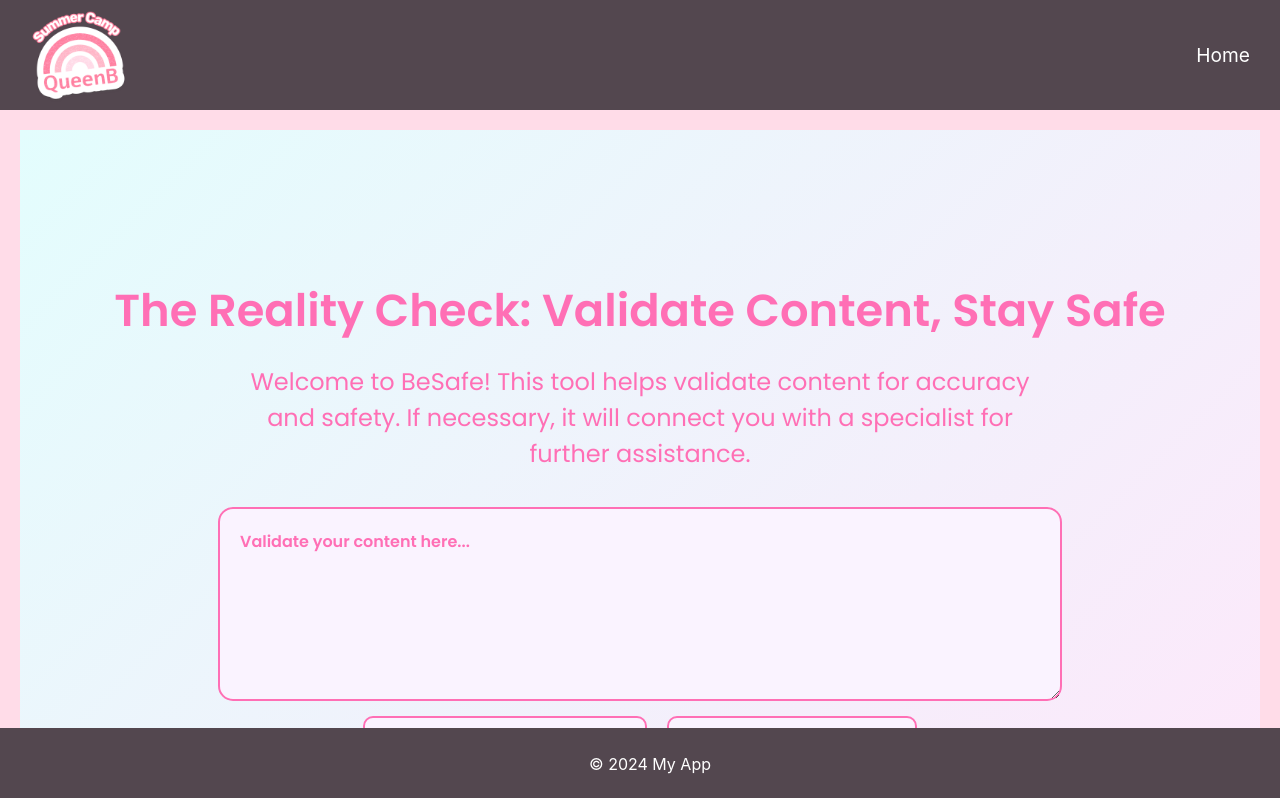
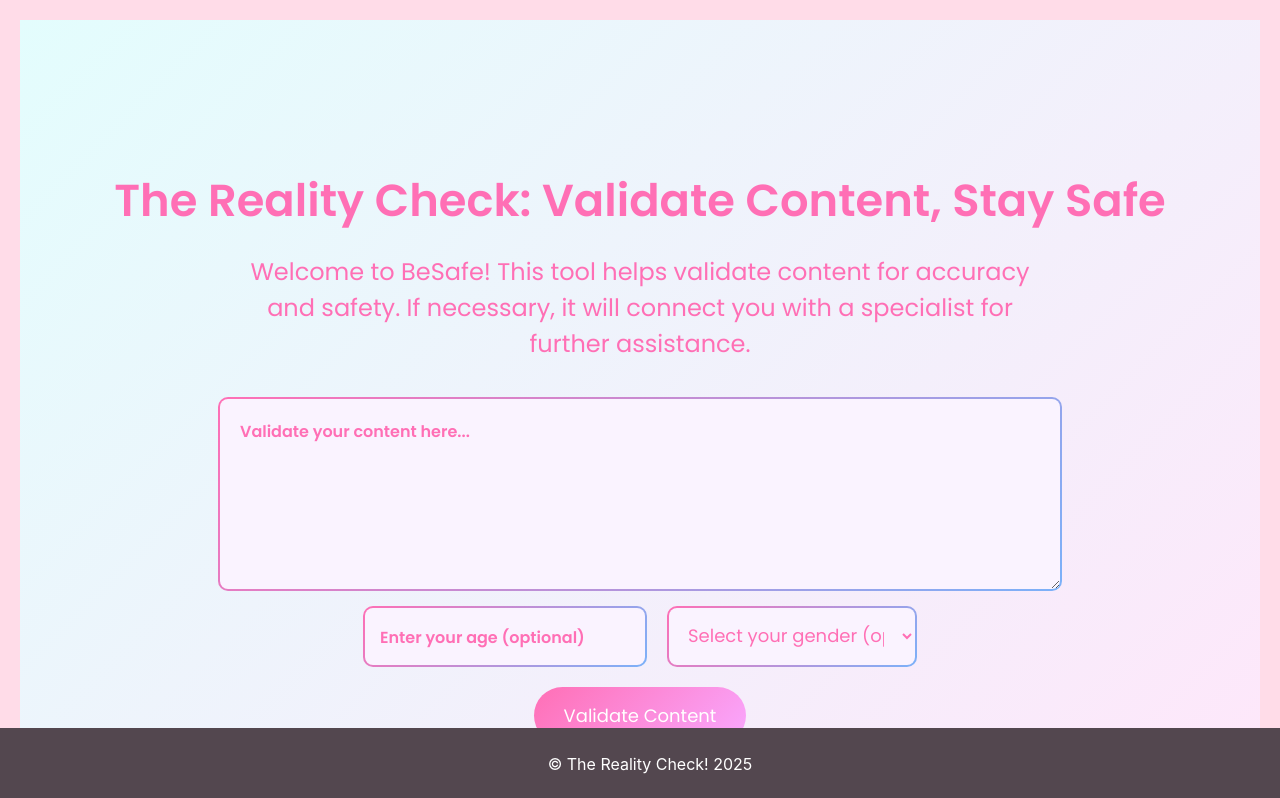
Before and after one commit to netayaar123/Hackathon, a React (Vite) app in the folder client/: page / in a window 1280 px wide. Shown: the top 798 px of the page. Built offline with nearby package versions, Linux system fonts and the light colour scheme.

Commit message:
loading animation

```diff
--- a/client/src/App.jsx
+++ b/client/src/App.jsx
@@ -8,19 +8,13 @@
   return (
     <BrowserRouter>
       <div className={styles.app}>
-        <header className={styles.appHeader}>
-          <img src={projectLogo} alt="Logo" className={styles.appLogo} />
-          <nav className={styles.appNav}>
-            <Link to="/" className={styles.appLink}>Home</Link>
-          </nav>
-        </header>
         <main className={styles.main}>
           <Routes>
             <Route path="/" element={<Home />} />
           </Routes>
         </main>
         <footer className={styles.footer}>
-          <p>&copy; 2024 My App</p>
+          <p>&copy; The Reality Check! 2025 </p>
         </footer>
       </div>
     </BrowserRouter>
--- a/client/src/pages/HomePage/Home.module.css
+++ b/client/src/pages/HomePage/Home.module.css
@@ -7,7 +7,7 @@
   justify-content: center;
   padding: 20px;
   text-align: center;
-  font-family: 'Roboto', sans-serif;
+  font-family: 'Poppins', sans-serif;
 }
 
 .headline {
@@ -176,7 +176,6 @@
   font-family: 'Poppins', sans-serif;
   font-size: 16px;
 }
-
 @keyframes loadingAnimation {
   0% {
     background-color: #FF6FB5; /* Pink */
@@ -192,10 +191,66 @@
   }
 }
 
-.loading-indicator {
-  width: 50px; /* Width of the loading element */
-  height: 50px; /* Height of the loading element */
-  border-radius: 50%; /* Make it a circle */
-  animation: loadingAnimation 1s infinite ease-in-out; /* Apply the animation */
-  margin: 20px auto; /* Center it */
+.loadingOverlay {
+  position: fixed;
+  top: 0;
+  left: 0;
+  width: 100%;
+  height: 100%;
+  background: rgba(255, 255, 255, 0.8); /* Light overlay background */
+  display: flex;
+  align-items: center;
+  justify-content: center;
+  z-index: 1000; /* Ensure it is above other elements */
 }
+
+.loadingSpinner {
+  width: 50px;
+  height: 50px;
+  border-radius: 50%; /* Circle shape */
+  animation: loadingAnimation 1s infinite ease-in-out; /* Pulsing animation */
+}
+/* Gradient border for input and textarea */
+.input,
+.textarea {
+  border: 2px solid transparent; /* Transparent border for gradient background */
+  border-radius: 10px;
+  background-image: linear-gradient(#FAF3FF, #FAF3FF), linear-gradient(135deg, #FF6FB5, #7BB1F9);
+  background-origin: border-box;
+  background-clip: padding-box, border-box;
+}
+
+.textareaSmall {
+  border: 2px solid transparent; /* Transparent border for gradient background */
+  border-radius: 10px;
+  background-image: linear-gradient(#FAF3FF, #FAF3FF), linear-gradient(135deg, #FF6FB5, #7BB1F9);
+  background-origin: border-box;
+  background-clip: padding-box, border-box;
+}
+
+/* Placeholder styling for matching gradient */
+.input::placeholder,
+.textarea::placeholder {
+  color: #FF6FB5;
+  font-weight: 600;
+  font-family: 'Poppins', sans-serif;
+  font-size: 16px;
+}
+
+
+.responseBox {
+  max-width: 900px;
+  width: 100%;
+  max-height: calc(100vh - 150px); /* Subtract fixed padding from viewport height */
+  overflow-y: auto; /* Scroll if content exceeds max height */
+  padding: 20px;
+  background: #DFF6FF;
+  border: 2px solid #4A90E2;
+  border-radius: 20px;
+  font-family: 'Poppins', sans-serif;
+  font-size: 18px; /* Slightly smaller font for larger content */
+  line-height: 1.6;
+  color: #004E75;
+  text-align: left;
+  box-shadow: 0 6px 12px rgba(0, 0, 0, 0.15);
+}
--- a/client/src/pages/HomePage/HomePage.jsx
+++ b/client/src/pages/HomePage/HomePage.jsx
@@ -1,5 +1,5 @@
-import styles from './Home.module.css';
-import { useEffect, useState } from "react";
+import React, { useEffect, useState } from "react";
+import styles from "./Home.module.css";
 import axiosInstance from "../../services/api";
 
 const Home = () => {
@@ -9,9 +9,24 @@
   const [userContent, setUserContent] = useState(""); // Tracks user input content
   const [isLoading, setIsLoading] = useState(false); // Tracks loading state
 
-  // Set the page title
   useEffect(() => {
     document.title = "The Reality Check: Validate Content";
+  }, []);
+
+  // Parallax scrolling effect
+  useEffect(() => {
+    const handleScroll = () => {
+      const elements = document.querySelectorAll(`.${styles.parallax}`);
+      elements.forEach((el) => {
+        const rect = el.getBoundingClientRect();
+        if (rect.top < window.innerHeight - 100) {
+          el.classList.add(styles.visible);
+        }
+      });
+    };
+
+    window.addEventListener("scroll", handleScroll);
+    return () => window.removeEventListener("scroll", handleScroll);
   }, []);
 
   const handleValidation = async () => {
@@ -20,27 +35,26 @@
     const ageInput = document.getElementById("age-input");
     const genderInput = document.getElementById("gender-input");
 
-    // Gracefully handle age/gender if the user never enters them
     const age = ageInput?.value || null;
     const gender = genderInput?.value || null;
 
     try {
-      const response = await axiosInstance.post('/verify-classify', {
+      const response = await axiosInstance.post("/verify-classify", {
         content: text,
         age: age,
         gender: gender,
       });
       setResponseMessage(response.data.message || "Validation successful!");
-      setUserContent(text); // Save the user's input
-      setHasResponse(true); // Mark that a response was received
-      setErrorMessage(""); // Clear previous errors
+      setUserContent(text);
+      setHasResponse(true);
+      setErrorMessage("");
     } catch (error) {
       console.error("Error during validation:", error);
       setResponseMessage("");
       setErrorMessage("Failed to validate content. Please try again.");
-      setHasResponse(false); // Clear the response if validation fails
+      setHasResponse(false);
     } finally {
-      setIsLoading(false); // Hide loading animation
+      setIsLoading(false);
     }
   };
 
@@ -53,21 +67,20 @@
         </div>
       )}
 
-      <h1 className={styles.headline}>The Reality Check: Validate Content, Stay Safe</h1>
-      <p className={styles.welcomeText}>
+      <h1 className={`${styles.headline} ${styles.parallax}`}>The Reality Check: Validate Content, Stay Safe</h1>
+      <p className={`${styles.welcomeText} ${styles.parallax}`}>
         Welcome to BeSafe! This tool helps validate content for accuracy and safety.
         If necessary, it will connect you with a specialist for further assistance.
       </p>
 
-      <div className={styles.inputSection}>
+      <div className={`${styles.inputSection} ${styles.parallax}`}>
         <textarea
           id="content-input"
           placeholder="Validate your content here..."
           className={hasResponse ? styles.textareaSmall : styles.textarea}
-          defaultValue={userContent} // Pre-fill the text box with the last input
+          defaultValue={userContent}
         ></textarea>
 
-        {/* Always render age and gender inputs */}
         <div className={styles.inputsRow}>
           <input
             type="number"
@@ -90,9 +103,8 @@
         </button>
       </div>
 
-      {/* Display response below the input */}
       {hasResponse && (
-        <div className={styles.responseSection}>
+        <div className={`${styles.responseSection} ${styles.parallax}`}>
           <div
             className={styles.responseBox}
             dangerouslySetInnerHTML={{ __html: responseMessage }}
```
